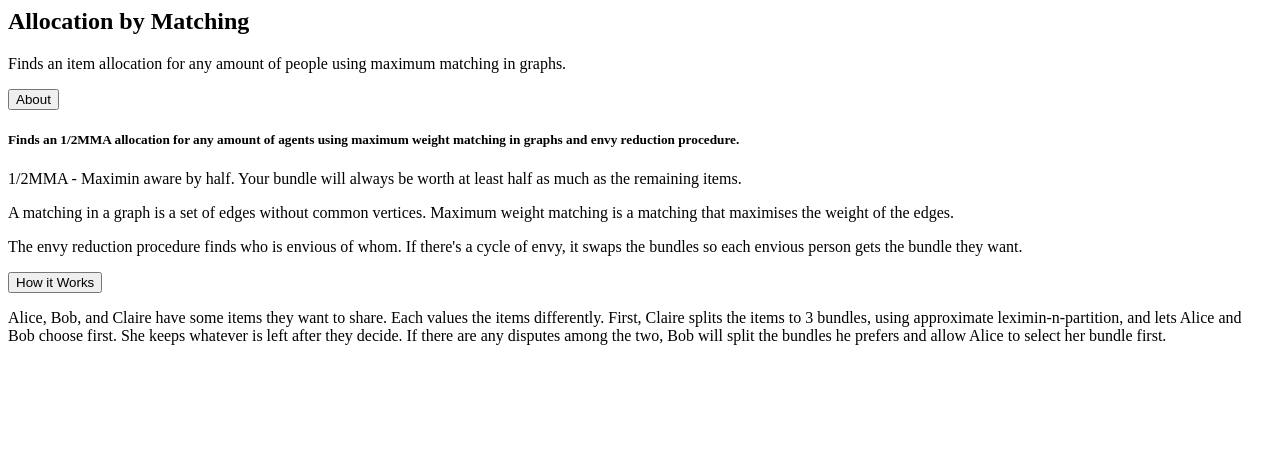
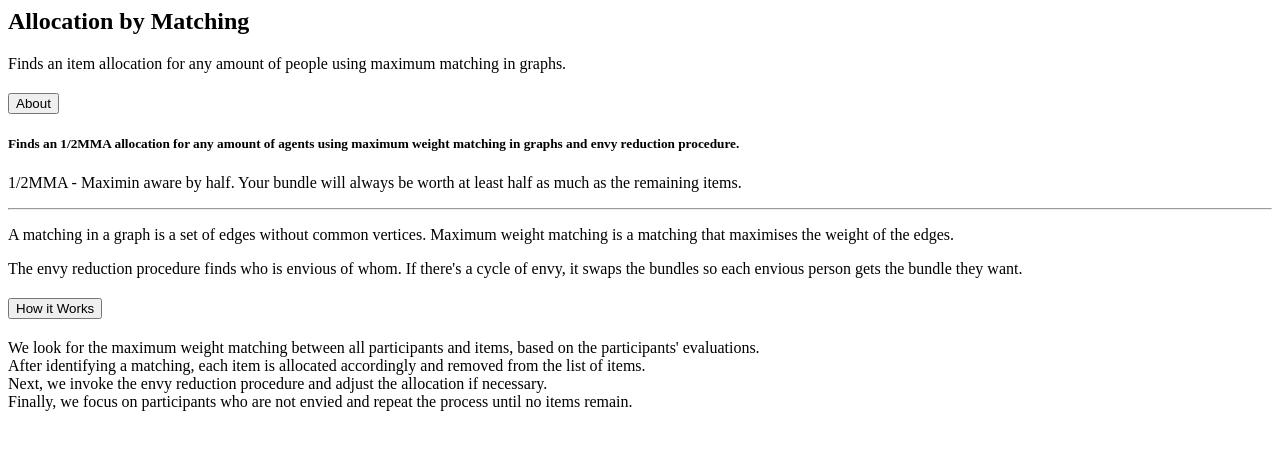
Before and after one commit to sonyamonyaa/mma_flaskProject, a Flask app: template project/templates/algo2.html in a window 1280 px wide. Shown: the top 450 px of the page. Run offline with Flask 3, Linux system fonts and the light colour scheme; the template is opened without the code that fills it, so the values that code supplies are empty.

Commit message:
layout update

```diff
--- a/project/templates/algo2.html
+++ b/project/templates/algo2.html
@@ -1,39 +1,37 @@
+{% extends "algo_layout.html" %}
+
+{# id definitions #}
+{% set algo_id = "algo2" %}
+
+{% block brief_desc %}
     <h2>Allocation by Matching</h2>
     <p>Finds an item allocation for any amount of people using maximum matching in graphs.</p>
-<button onclick="myAccFunc('info2')" class="w3-padding-16 w3-theme w3-button w3-block w3-left-align">
-    About
-    <i class="fa fa-chevron-down w3-xlarge w3-right"></i>
-</button>
-<div id="info2" class="w3-hide">
-    <div class="w3-container">
+{% endblock %}
+
+{% block about_content %}
     <h5 class="w3-padding-16">Finds an 1/2MMA allocation for any amount of agents using maximum weight
         matching in graphs and envy reduction procedure.</h5>
     <p>
         1/2MMA - Maximin aware by half. Your bundle will always be worth at least half as much as the
         remaining items.
     </p>
+    <hr>
     <p>
         A matching in a graph is a set of edges without common vertices. Maximum weight matching is a
         matching that maximises the weight of the edges.
     </p>
-        <p class="w3-text-grey">
+    <p>
         The envy reduction procedure finds who is envious of whom. If there's a cycle of envy,
         it swaps the bundles so each envious person gets the bundle they want.
     </p>
-    </div>
-</div>
-<button onclick="myAccFunc('how2')" class="w3-padding-16 w3-theme w3-button w3-block w3-left-align">
-    How it Works
-    <i class="fa fa-chevron-down w3-xlarge w3-right"></i>
-</button>
-<div id="how2" class="w3-hide">
-    <div class="w3-container">
+{% endblock %}
+
+{% block how_content %}
     <p>
-            Alice, Bob, and Claire have some items they want to share. Each values the items differently.
-            First, Claire splits the items to 3 bundles, using approximate leximin-n-partition,
-            and lets Alice and Bob choose first. She keeps whatever is left after they decide.
-            If there are any disputes among the two, Bob will split the bundles he prefers and
-            allow Alice to select her bundle first.
+        We look for the maximum weight matching between all participants and items, based on the participants'
+        evaluations. <br>
+        After identifying a matching, each item is allocated accordingly and removed from the list of items. <br>
+        Next, we invoke the envy reduction procedure and adjust the allocation if necessary. <br>
+        Finally, we focus on participants who are not envied and repeat the process until no items remain.
     </p>
-    </div>
-</div>
+{% endblock %}
--- /dev/null
+++ b/project/templates/algo_layout.html
@@ -0,0 +1,39 @@
+<div class="w3-container w3-padding-16">
+    {% block brief_desc %}
+    {% endblock %}
+
+    <div class="accordion" id={{ algo_id }}>
+        <div class="accordion-item">
+            <h2 class="accordion-header" id="about_{{ algo_id }}">
+                <button class="accordion-button collapsed" type="button" data-bs-toggle="collapse"
+                        data-bs-target="#aboutContent_{{ algo_id }}" aria-expanded="false"
+                        aria-controls="aboutContent_{{ algo_id }}">
+                    About
+                </button>
+            </h2>
+            <div id="aboutContent_{{ algo_id }}" class="accordion-collapse collapse"
+                 aria-labelledby="about_{{ algo_id }}">
+                <div class="accordion-body">
+                    {% block about_content %}
+                    {% endblock %}
+                </div>
+            </div>
+        </div>
+        <div class="accordion-item">
+            <h2 class="accordion-header" id="how_{{ algo_id }}">
+                <button class="accordion-button collapsed" type="button" data-bs-toggle="collapse"
+                        data-bs-target="#howContent_{{ algo_id }}" aria-expanded="false"
+                        aria-controls="howContent_{{ algo_id }}">
+                    How it Works
+                </button>
+            </h2>
+            <div id="howContent_{{ algo_id }}" class="accordion-collapse collapse"
+                 aria-labelledby="how_{{ algo_id }}">
+                <div class="accordion-body">
+                    {% block how_content %}
+                    {% endblock %}
+                </div>
+            </div>
+        </div>
+    </div>
+</div>
```
Also changed, not shown: project/templates/algo1.html (+13 -18 lines), project/templates/base.html (+10 -64 lines), project/templates/layout.html (added, +105 -0 lines). Lines whose indentation alone changed are shown as unchanged.
